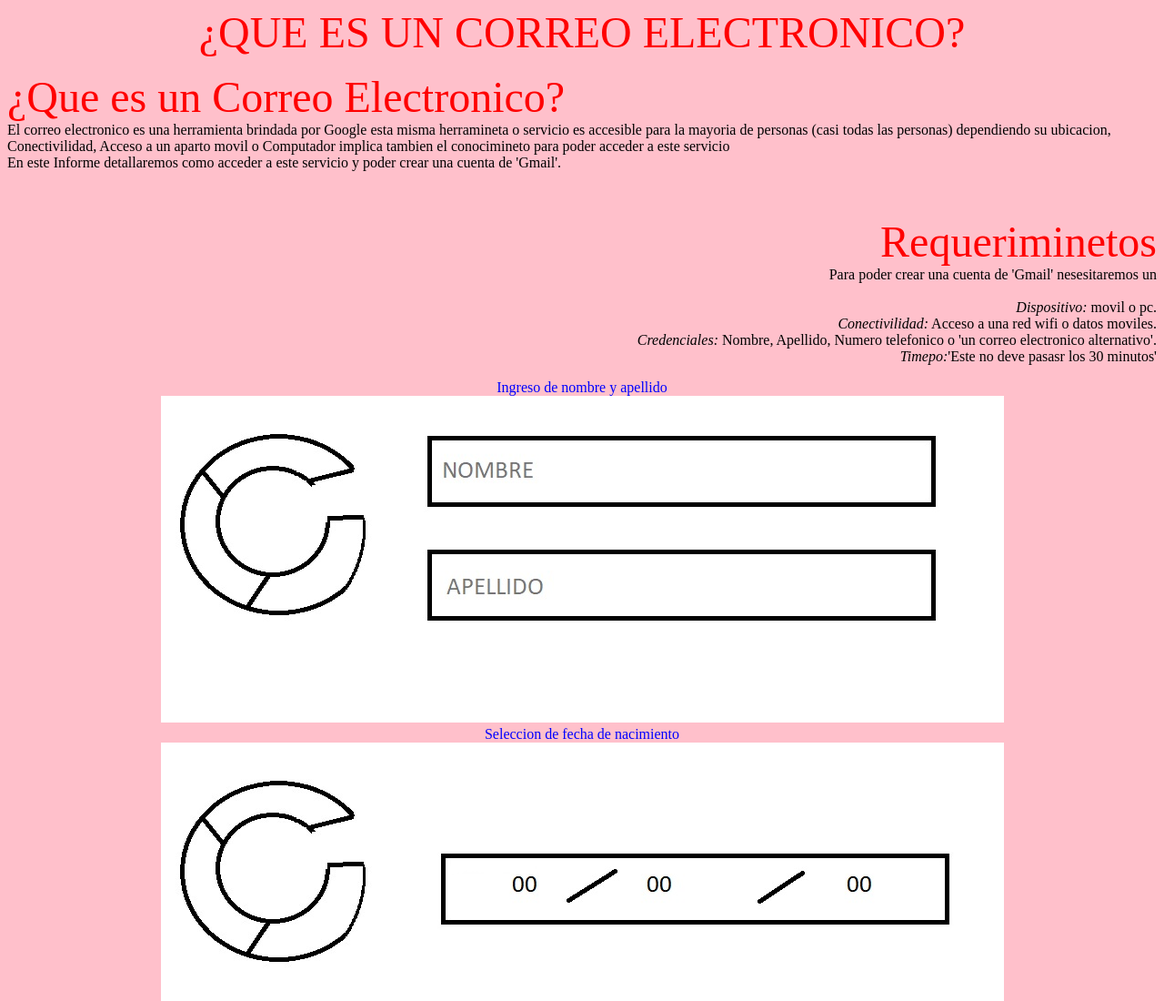
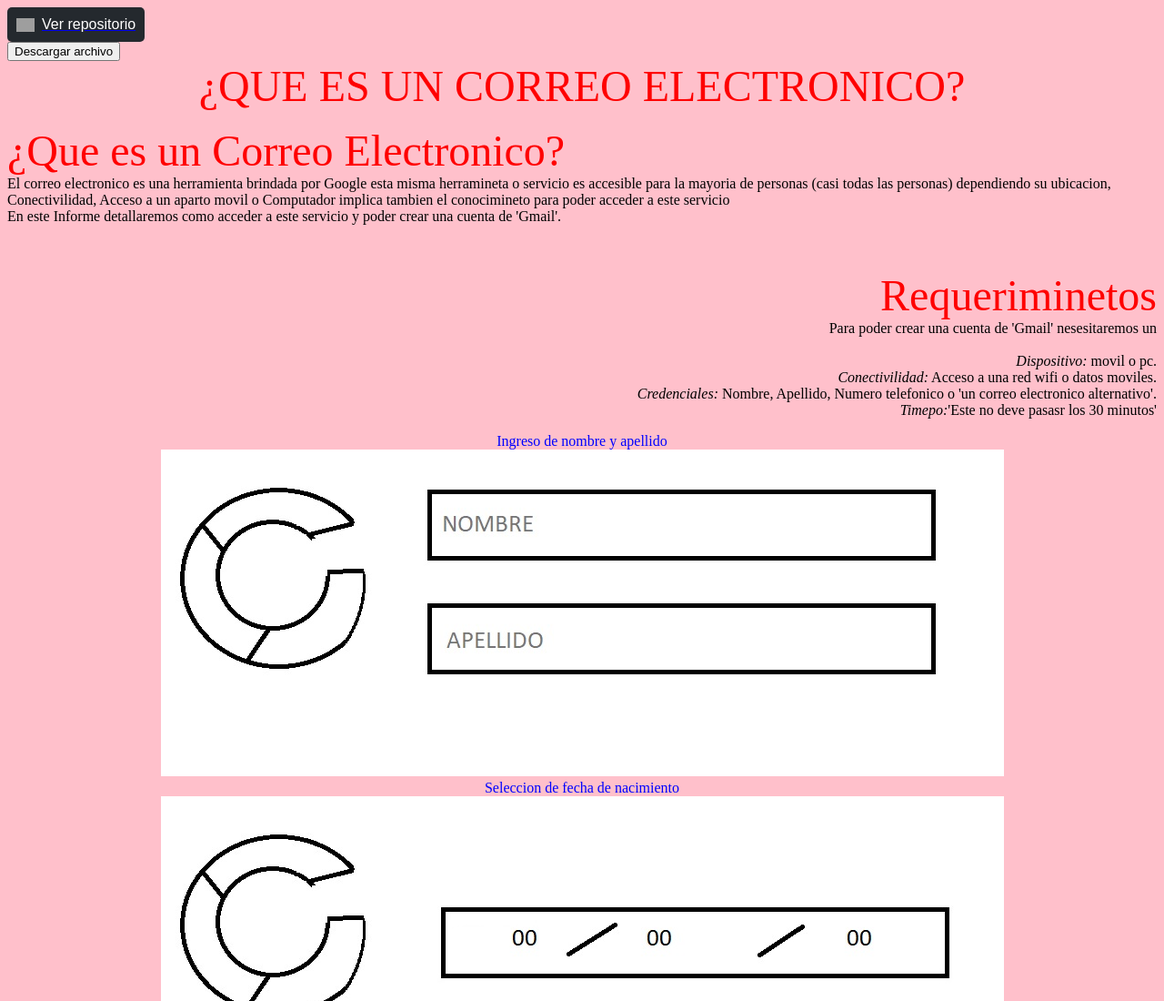
Before and after one commit to AKAY124KINGH/Examen_3ro_BTI_A, a plain HTML site: page index.html in a window 1280 px wide. Shown: the top 1100 px of the page at 91% size. Drawn offline with Linux system fonts and the light colour scheme; grey boxes are pictures that could not be loaded.

Commit message:
index.html

```diff
--- a/index.html
+++ b/index.html
@@ -12,6 +12,16 @@
 	<title>Correo Electronico</title>
 </head>
 <body bgcolor="Pink">
+<a href="https://github.com/AKAY124KINGH/Examen_3ro_BTI_A" target="_blank">
+    <button style="display: flex; align-items: center; gap: 8px; padding: 10px; border: none; background-color: #24292e; color: white; font-size: 16px; cursor: pointer; border-radius: 5px;">
+        <img src="https://github.githubassets.com/images/modules/logos_page/GitHub-Mark.png" alt="GitHub Logo" width="20">
+        Ver repositorio
+    </button>
+</a>
+<a href="files/a.txt" download="a.txt">
+    <button>Descargar archivo</button>
+</a>
+
 <center><Font color="Red" align="Center" Size="44">¿QUE ES UN CORREO ELECTRONICO?</Font><br></center>
 <div bgcolor="Deeppink" align="left">
 <!--Introduccion C1-->
```
